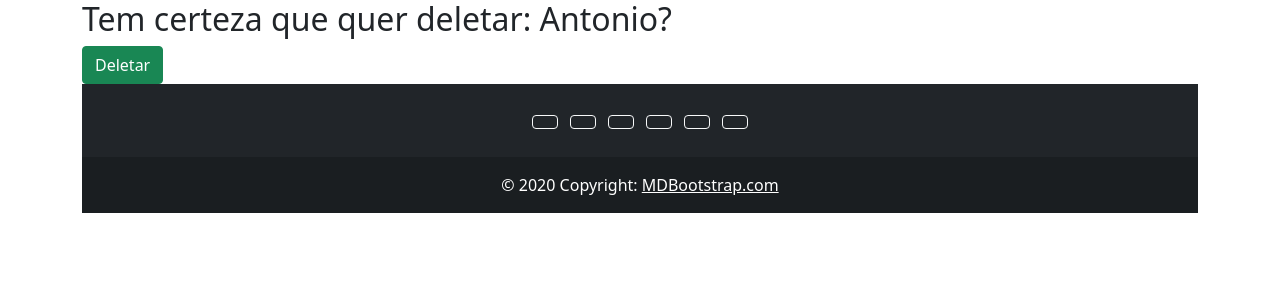
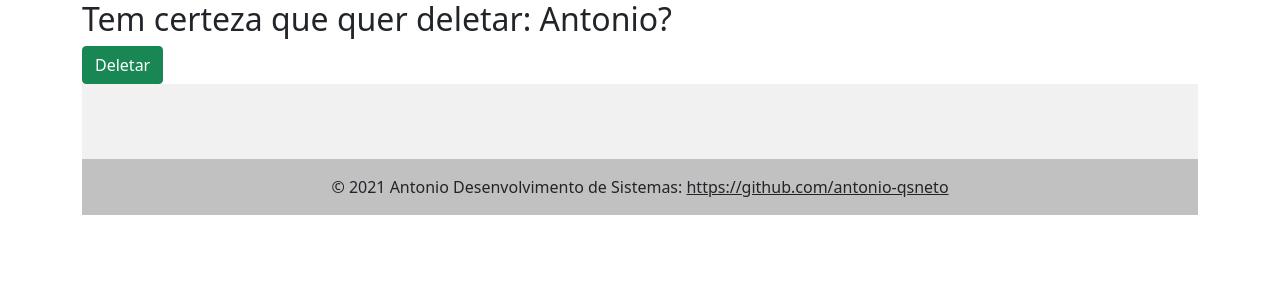
Before and after one commit to antonio-qsneto/djangoProject, a Django app: page /pessoa-delete/1/ in a window 1280 px wide. Shown: the top 300 px of the page. Run offline with Django 3.2, Linux system fonts and the light colour scheme; data comes from the database, SQL or seed files in the repository; some libraries are stand-ins or nearby versions.

Commit message:
test footer 4

```diff
--- a/templates/base.html
+++ b/templates/base.html
@@ -15,56 +15,61 @@
       {% block menu %}{% endblock menu %} {% block main %} {% endblock main %}
       {% block footer %}
 
-      <footer class="bg-dark text-center text-white">
+      <footer class="text-center text-white" style="background-color: #f1f1f1">
         <!-- Grid container -->
-        <div class="container p-4 pb-0">
+        <div class="container pt-4">
           <!-- Section: Social media -->
           <section class="mb-4">
             <!-- Facebook -->
             <a
-              class="btn btn-outline-light btn-floating m-1"
+              class="btn btn-link btn-floating btn-lg text-dark m-1"
               href="#!"
               role="button"
+              data-mdb-ripple-color="dark"
               ><i class="fab fa-facebook-f"></i
             ></a>
 
             <!-- Twitter -->
             <a
-              class="btn btn-outline-light btn-floating m-1"
+              class="btn btn-link btn-floating btn-lg text-dark m-1"
               href="#!"
               role="button"
+              data-mdb-ripple-color="dark"
               ><i class="fab fa-twitter"></i
             ></a>
 
             <!-- Google -->
             <a
-              class="btn btn-outline-light btn-floating m-1"
+              class="btn btn-link btn-floating btn-lg text-dark m-1"
               href="#!"
               role="button"
+              data-mdb-ripple-color="dark"
               ><i class="fab fa-google"></i
             ></a>
 
             <!-- Instagram -->
             <a
-              class="btn btn-outline-light btn-floating m-1"
+              class="btn btn-link btn-floating btn-lg text-dark m-1"
               href="#!"
               role="button"
+              data-mdb-ripple-color="dark"
               ><i class="fab fa-instagram"></i
             ></a>
 
             <!-- Linkedin -->
             <a
-              class="btn btn-outline-light btn-floating m-1"
+              class="btn btn-link btn-floating btn-lg text-dark m-1"
               href="#!"
               role="button"
-              ><i class="fab fa-linkedin-in"></i
+              data-mdb-ripple-color="dark"
+              ><i class="fab fa-linkedin"></i
             ></a>
-
             <!-- Github -->
             <a
-              class="btn btn-outline-light btn-floating m-1"
+              class="btn btn-link btn-floating btn-lg text-dark m-1"
               href="#!"
               role="button"
+              data-mdb-ripple-color="dark"
               ><i class="fab fa-github"></i
             ></a>
           </section>
@@ -74,12 +79,12 @@
 
         <!-- Copyright -->
         <div
-          class="text-center p-3"
+          class="text-center text-dark p-3"
           style="background-color: rgba(0, 0, 0, 0.2)"
         >
-          © 2020 Copyright:
-          <a class="text-white" href="https://mdbootstrap.com/"
-            >MDBootstrap.com</a
+          © 2021 Antonio Desenvolvimento de Sistemas:
+          <a class="text-dark" href="https://github.com/antonio-qsneto"
+            >https://github.com/antonio-qsneto</a
           >
         </div>
         <!-- Copyright -->
```
